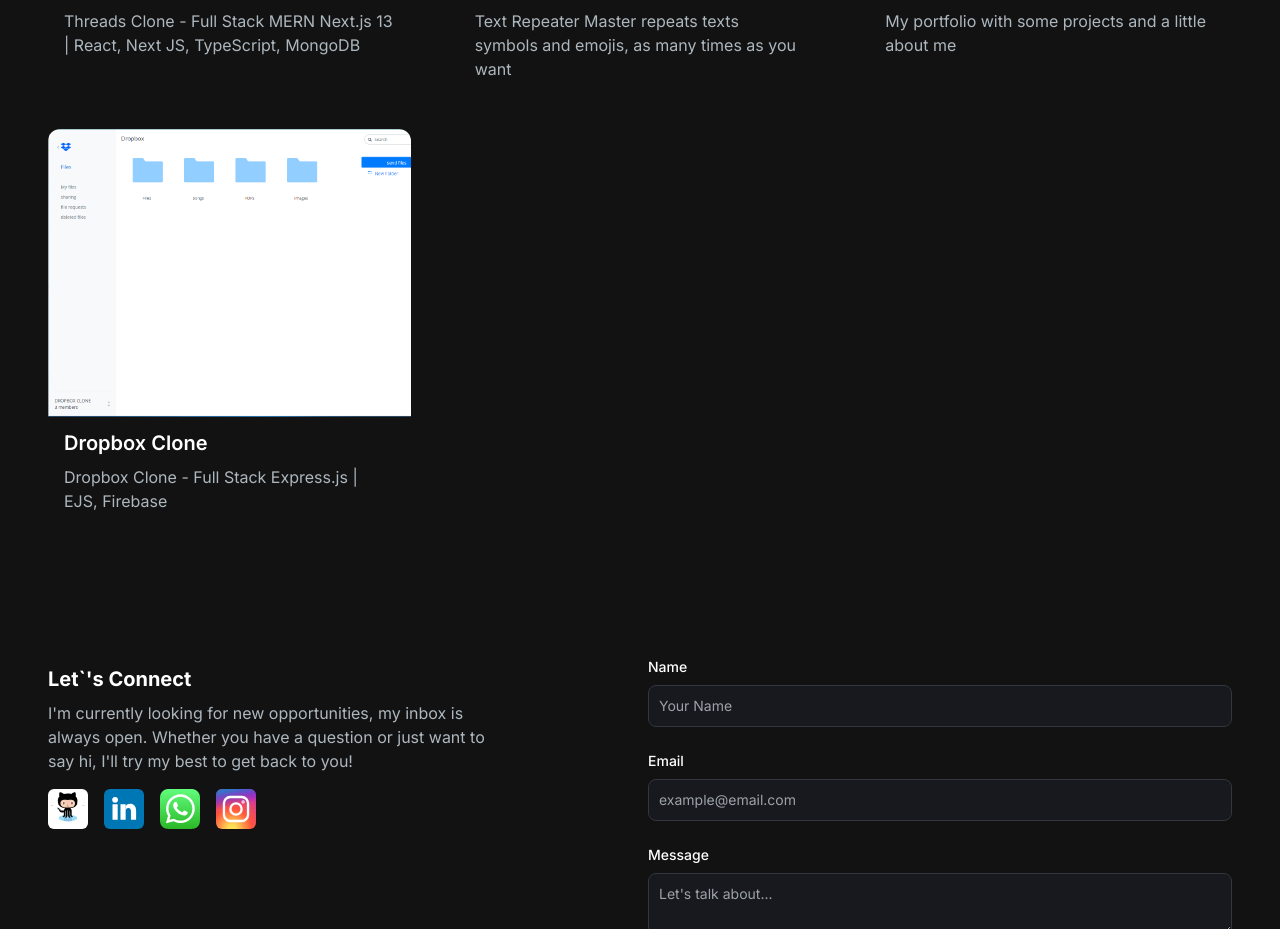
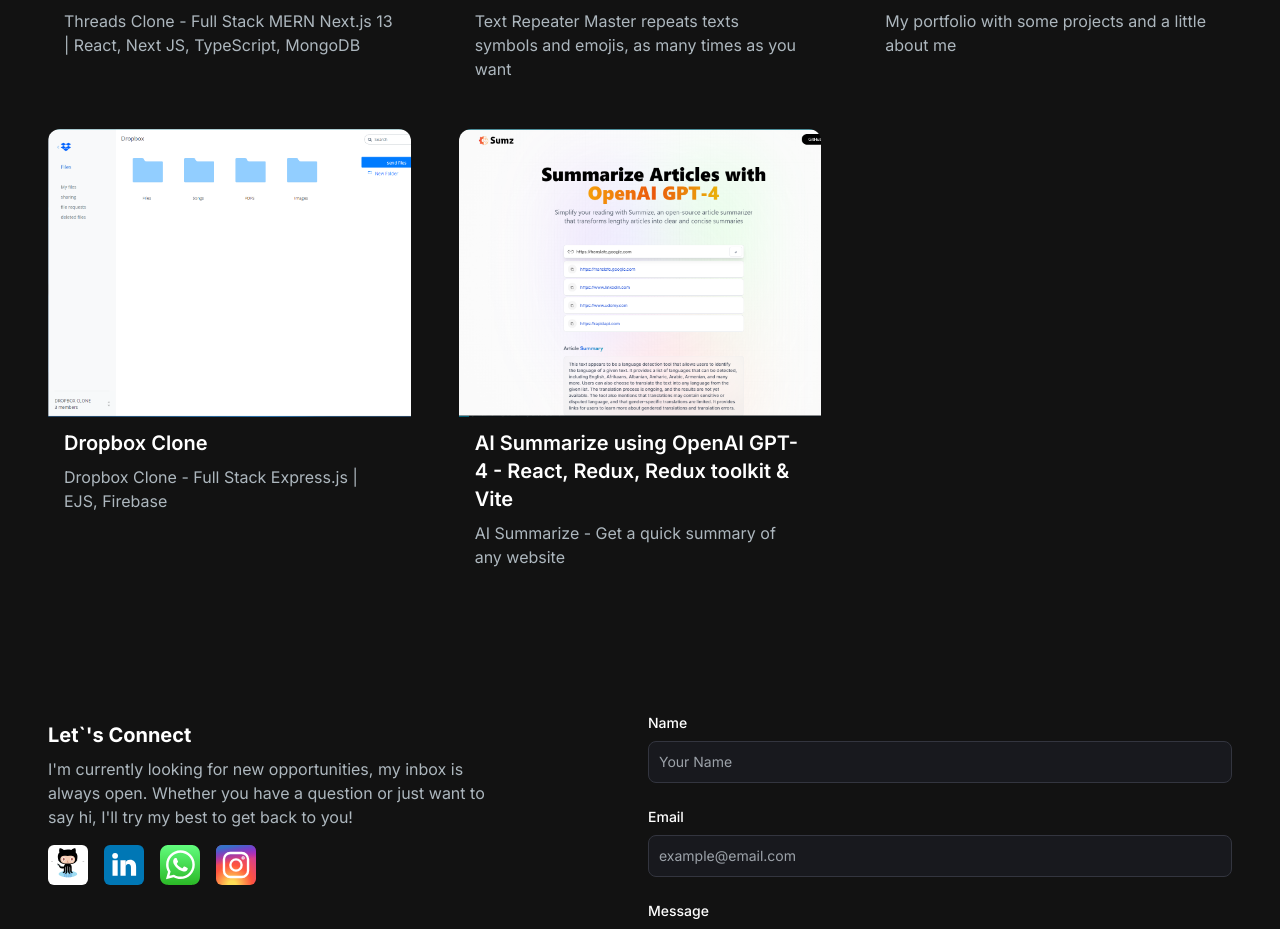
Before and after one commit to DaniloDev/danilo-nascimento-dev-portfolio, a Next.js app: page / in a window 1280 px wide. Shown: the part 2607-3536 px from the top of the page. Built offline with nearby package versions, Linux system fonts and the light colour scheme.

Commit message:
feat: add a new project to portfolio name AI Summarize using OpenAI GPT-4 - React, Redux, Redux toolkit & Vite

```diff
--- a/src/app/components/ProjectsSection.jsx
+++ b/src/app/components/ProjectsSection.jsx
@@ -40,9 +40,18 @@
     tag: ["All", "Web"],
     gitUrl: "https://github.com/DaniloDev/dropbox_clone",
     previewUrl: "https://dropbox-clone-indol.vercel.app",
-  }
+  },
+  {
+    id: 5,
+    title: "AI Summarize using OpenAI GPT-4 - React, Redux, Redux toolkit & Vite",
+    description: "AI Summarize - Get a quick summary of any website",
+    image: "/images/projects/ai-summarize-openai-gpt4.png",
+    tag: ["All", "Web"],
+    gitUrl: "https://github.com/DaniloDev/ai-summarize-openai-gpt4",
+    previewUrl: "https://ai-summarize-openai-gpt4.netlify.app/",
+  },
+
 ];
-
 const ProjectsSection = () => {
   const [tag, setTag] = useState("All");
   const ref = useRef(null);
```
Also changed, not shown: public/images/projects/ai-summarize-openai-gpt4.png (added).
